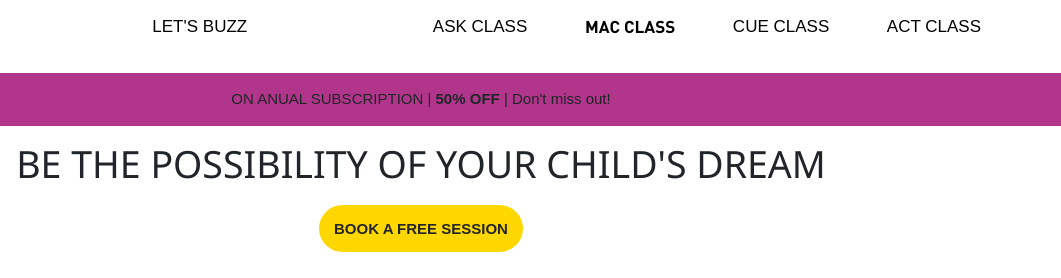
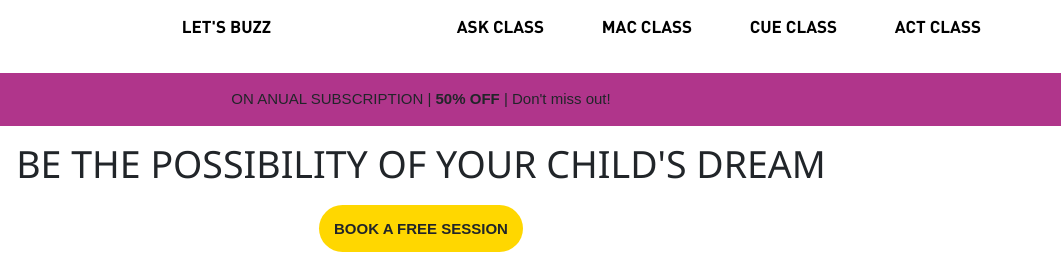
Before and after one commit to fuelbee/letsbuzz, a plain HTML site: page index.html in a window 1280 px wide. Shown: the top 278 px of the page, 219-1280 px from the left. Drawn offline with nearby package versions, Linux system fonts and the light colour scheme.

Commit message:
dasdas21312asdasd

```diff
--- a/index.html
+++ b/index.html
@@ -29,11 +29,11 @@
 <!-- navbar -->
  <div class="topnav" id="myTopnav">
   <a href="#home" class="active"><img src="logo.png" height="45px";></a>
-  <a href="#news" id="last">ACT CLASS</a>
-  <a href="#news">CUE CLASS</a>
+  <a href="#news" id="last"style=" font-family:'din';">ACT CLASS</a>
+  <a href="#news"style=" font-family:'din';">CUE CLASS</a>
   <a href="#contact" style=" font-family:'din';">MAC CLASS</a>
-  <a href="#contact">ASK CLASS</a>
-  <a href="#about" id="mr5">LET'S BUZZ</a>
+  <a href="#contact"style=" font-family:'din';">ASK CLASS</a>
+  <a href="#about" id="mr5"style=" font-family:'din';">LET'S BUZZ</a>
   <a href="javascript:void(0);" class="icon" onclick="myFunction()">
     <i class="fa fa-bars"></i>
   </a>
```
